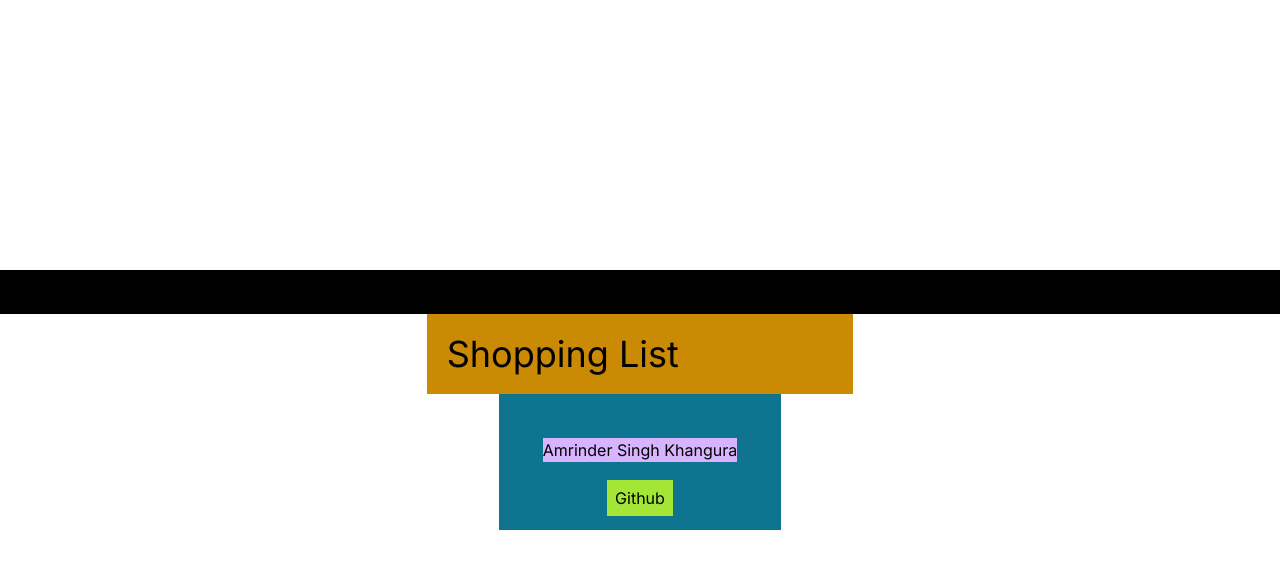
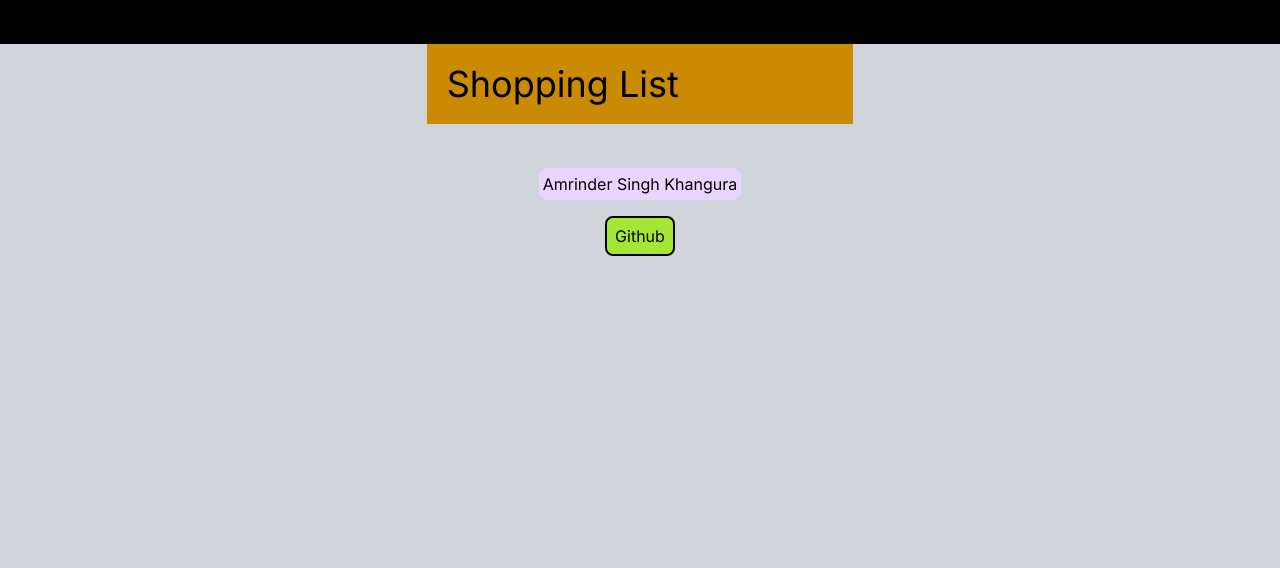
Before and after one commit to AmrinderSinghKhangura/cprg306-assignments, a Next.js app: page /week-2 in a window 1280 px wide. Shown: the top 568 px of the page. Built offline with nearby package versions, Linux system fonts and the light colour scheme.

Commit message:
Styled website

```diff
--- a/app/globals.css
+++ b/app/globals.css
@@ -31,3 +31,11 @@ body {
         text-wrap: balance;
     }
 }
+
+.monkeyCoverGif {
+    background-image: url("/smart-monkey-in-glasses.gif");
+    background-size: 300px; /* Keep the original size of the GIF */
+    background-repeat: repeat; /* Repeat the GIF to fill the screen */
+    display: flex; /* Ensure the main container expands to fill the screen */
+    flex-direction: column; /* Stack children vertically */
+}
--- a/app/page.js
+++ b/app/page.js
@@ -1,13 +1,23 @@
 import Image from "next/image";
 import Link from "next/link";
 import TopBar from "./globalComponents/topBar";
+import "./globals.css";
 
 export default function Home() {
     return (
-        <main className="bg-orange-200 h-screen ">
-            <TopBar />
-            <h1>CPRG 306: Web Development 2 - Assignments</h1>
-            <Link href="/week-2">Week - 2</Link>
+        <main className="monkeyCoverGif overflow-y-auto ">
+            <div className="min-h-svh">
+                <TopBar />
+                <h1 className="text-5xl text-center text-black p-3 font-extrabold ">
+                    CPRG 306: Web Development 2 - Assignments
+                </h1>
+                <Link
+                    className="text-2xl bg-purple-200 text-black py-1 px-5 mx-6 border-2 border-black rounded-lg"
+                    href="/week-2"
+                >
+                    Week - 2
+                </Link>
+            </div>
         </main>
     );
 }
--- a/app/week-2/page.js
+++ b/app/week-2/page.js
@@ -4,9 +4,8 @@ import TopBar from "../globalComponents/topBar";
 
 export default function Page() {
     return (
-        <main className=" bg-white min-h-screen flex items-center justify-center flex-col  ">
+        <main className=" bg-gray-300 min-h-screen flex items-center flex-col  ">
             <TopBar />
-            <header></header>
             <h1 className="bg-yellow-600  text-4xl p-5 w-1/3 ">
                 Shopping List
             </h1>
--- a/app/week-2/student-info.js
+++ b/app/week-2/student-info.js
@@ -4,11 +4,13 @@ import React from "react";
 
 const StudentInfo = () => {
     return (
-        <div className="bg-cyan-700 p-5 flex flex-col items-center">
-            <h1 className="m-6 bg-purple-300 ">Amrinder Singh Khangura</h1>
+        <div className="p-5 flex flex-col items-center">
+            <h1 className="m-6 bg-purple-200 text-black rounded-lg p-1 ">
+                Amrinder Singh Khangura
+            </h1>
             <h2>
                 <a
-                    className="bg-lime-400 p-2 m-2"
+                    className="bg-lime-400 p-2 m-2 text-black border-2 border-black rounded-lg"
                     href="https://github.com/AmrinderSinghKhangura"
                     target="blank"
                 >
```
Also changed, not shown: app/layout.js (indentation only), 1 other file (tests, documents, lock files or other folders). Lines whose indentation alone changed are shown as unchanged.
